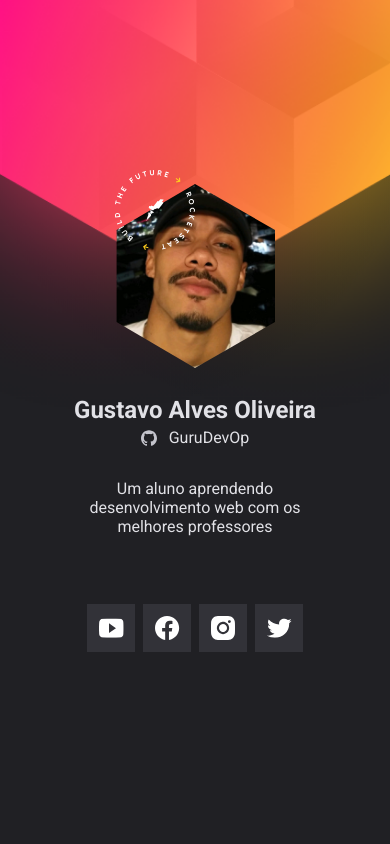
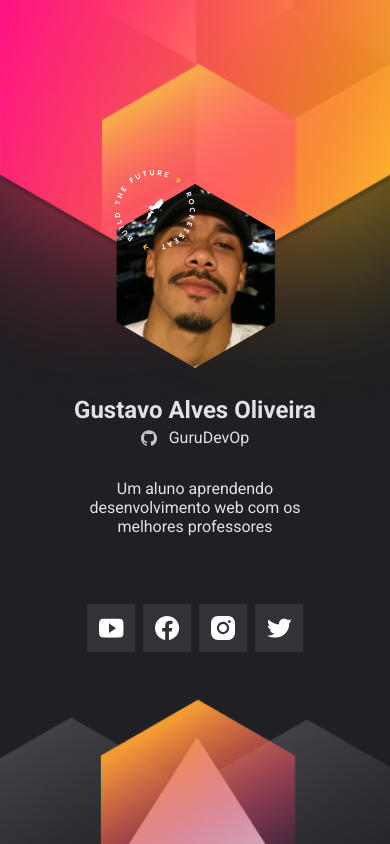
Before and after one commit to GuruDevOp7884/Cracha_Nlw, a plain HTML site: page index.html in a window 390 px wide. Drawn offline with Linux system fonts and the light colour scheme; no server answers.

Commit message:
Update style.css

```diff
--- a/style.css
+++ b/style.css
@@ -22,7 +22,7 @@ body {
 }
 
 main {
-    background: url(img/Background.png) no-repeat center/cover;
+    background: url(img/Mobile.png) no-repeat center/cover;
     width: 100vw;
     min-height: 812px;
     height: 100vh;
```
